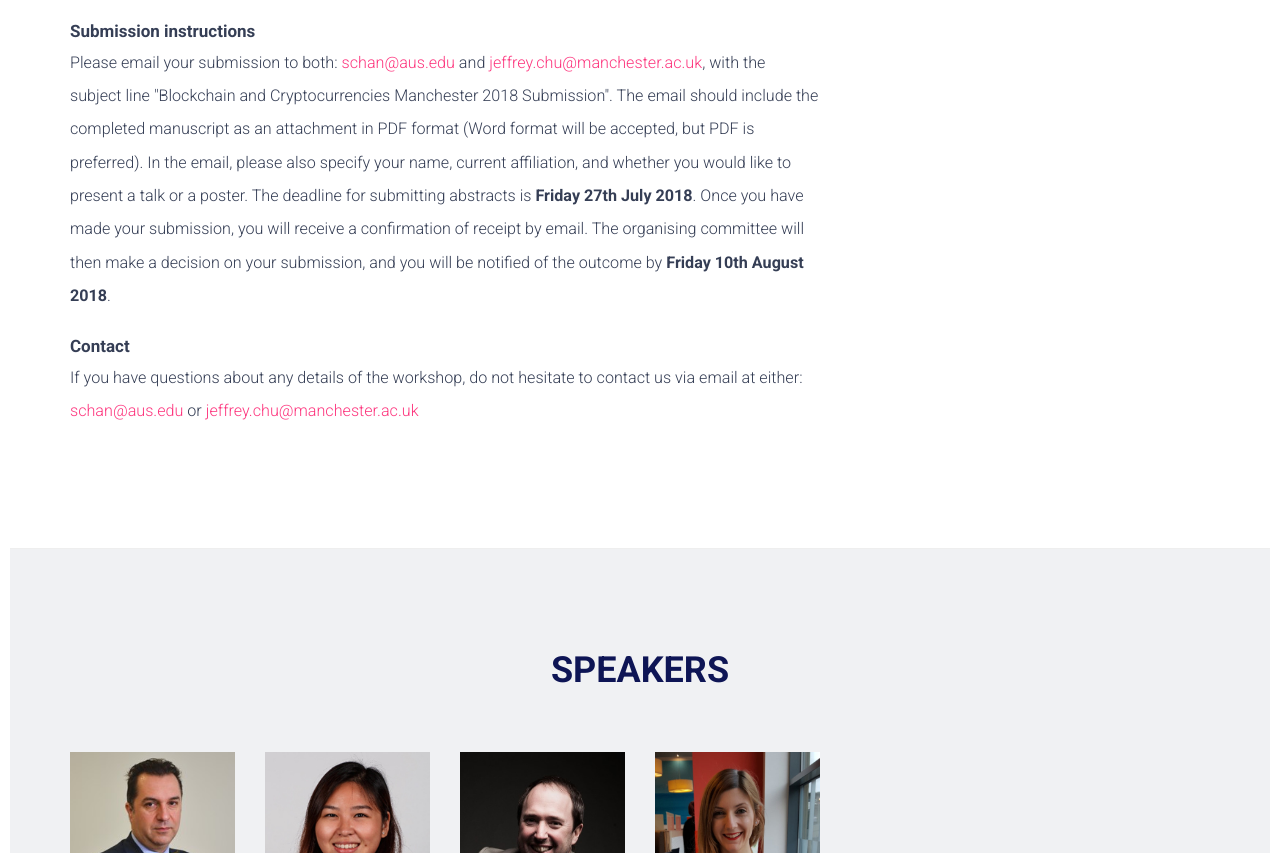
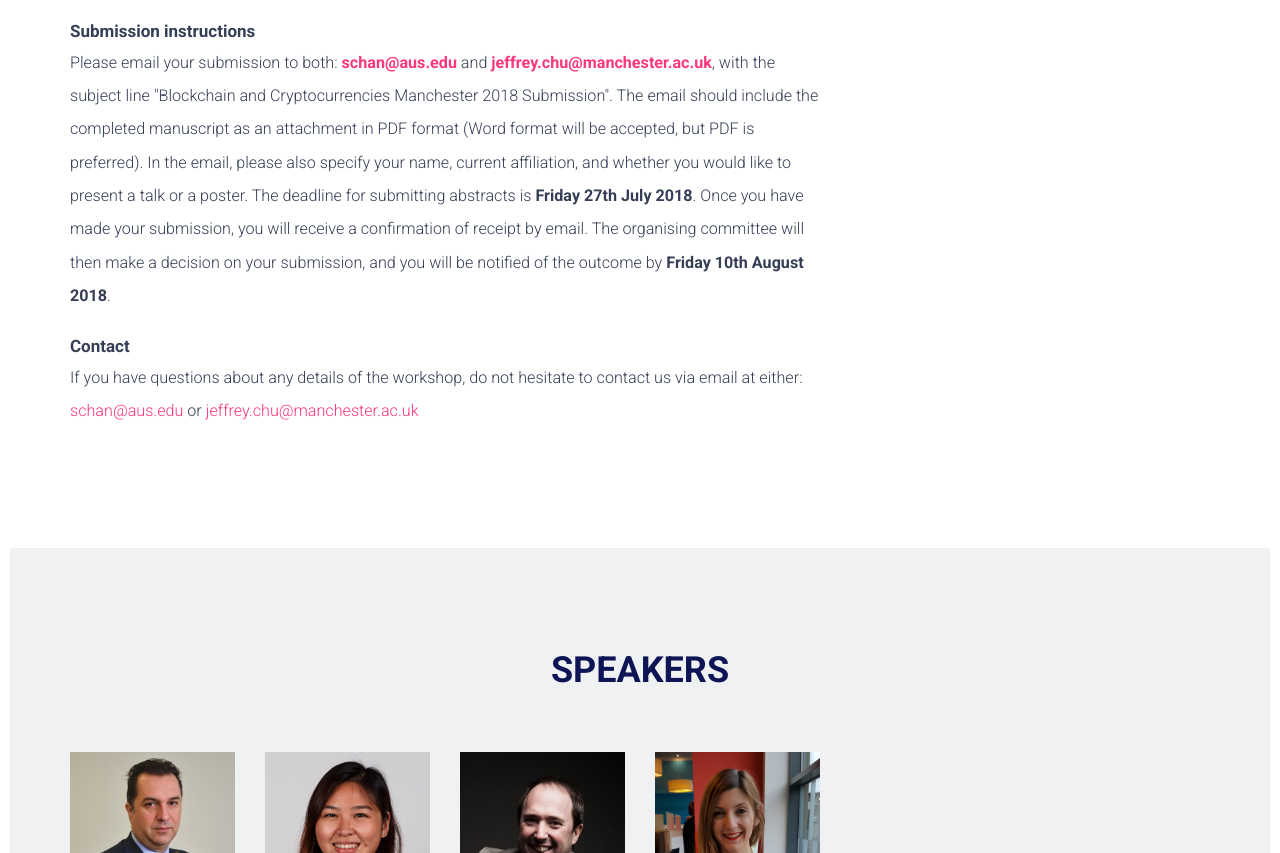
Before and after one commit to blockchain-mcr/blockchain-mcr.github.io, a plain HTML site: page index.html in a window 1280 px wide. Shown: the part 2695-3548 px from the top of the page. Drawn offline with Linux system fonts and the light colour scheme; some packages are replaced by stand-ins of ours.

Commit message:
update contact details

```diff
--- a/index.html
+++ b/index.html
@@ -151,8 +151,8 @@
 					special issue.</small></p>
 					</p>
 					<strong>Submission instructions</strong><br>
-					<p class="lead"><small>Please email your submission to both: <a href="mailto:schan@aus.edu" target="_top">schan@aus.edu</a> and
-					<a href="mailto:jeffrey.chu@manchester.ac.uk" target="_top">jeffrey.chu@manchester.ac.uk</a>,
+					<p class="lead"><small>Please email your submission to both: <a href="mailto:schan@aus.edu" target="_top"><b>schan@aus.edu</b></a> and
+					<a href="mailto:jeffrey.chu@manchester.ac.uk" target="_top"><b>jeffrey.chu@manchester.ac.uk</b></a>,
 					with the subject line "Blockchain and Cryptocurrencies Manchester 2018 Submission".
 					The email should include the completed manuscript as an attachment in PDF format (Word format will be accepted, but PDF is preferred).
 					In the email, please also specify your name, current affiliation, and whether you would like to present a talk or a poster.
```
